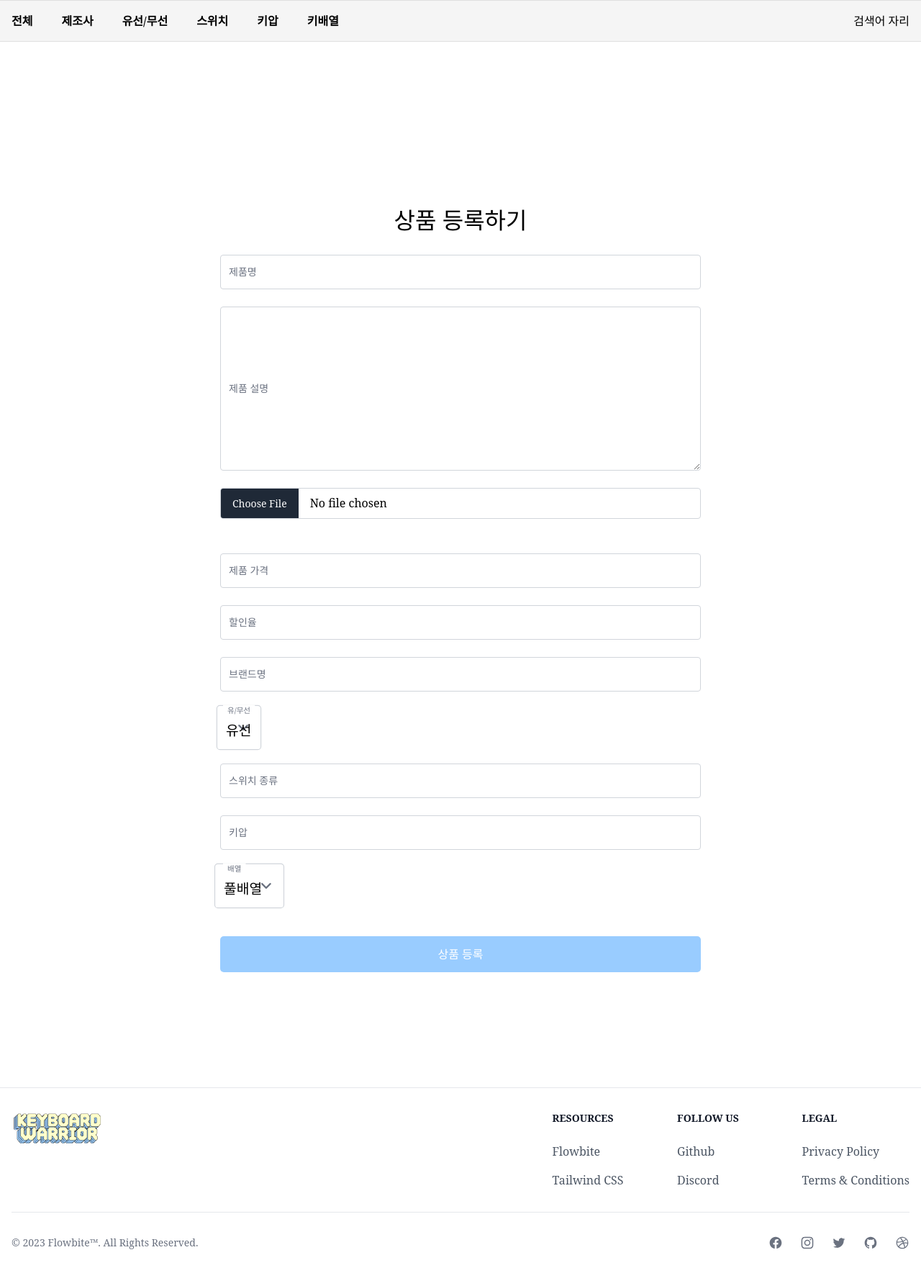
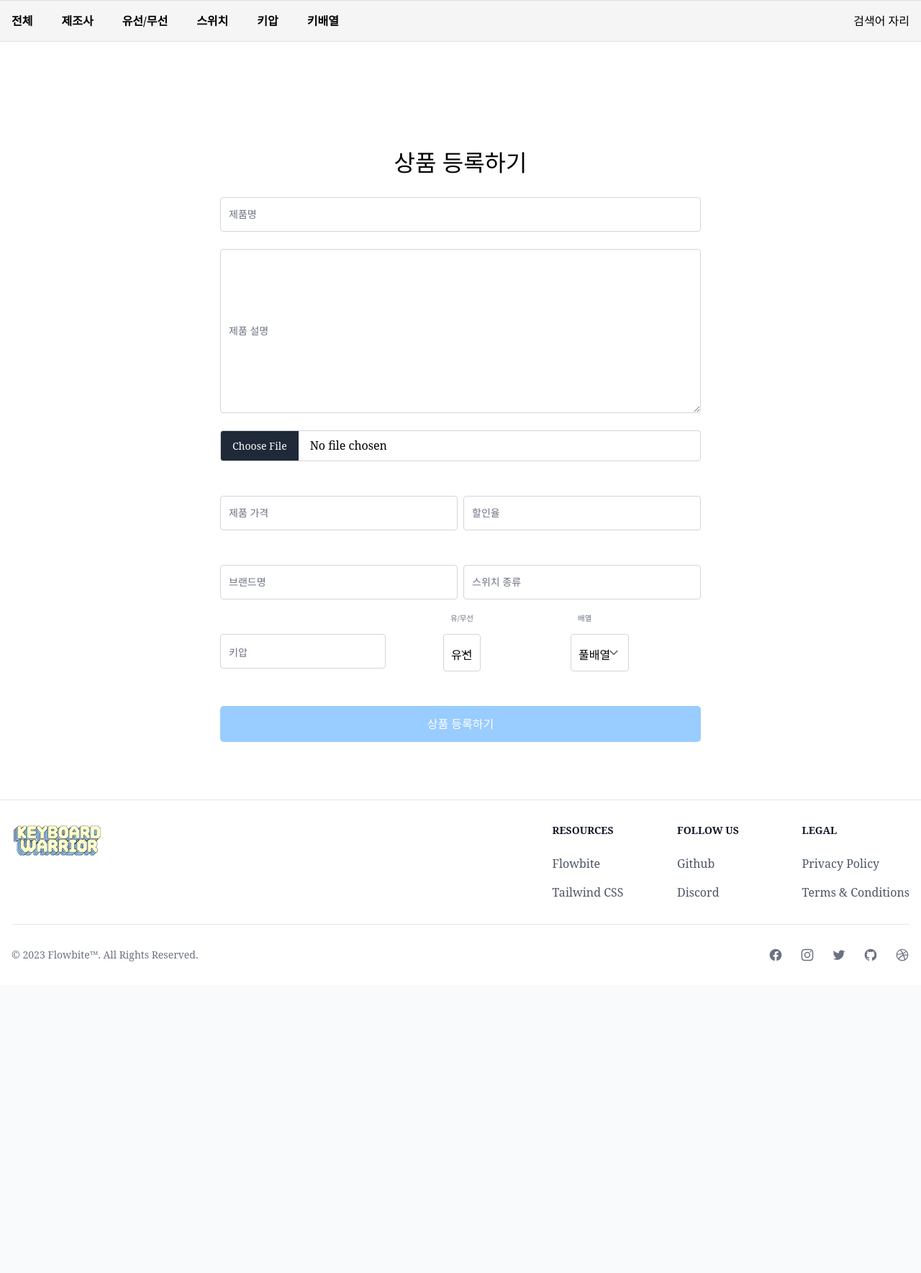
Before and after one commit to keyboard-warriors6/keyboard_warrior, a Django app: page /products/create/ in a window 1280 px wide. Shown: the part 85-1854 px from the top of the page at 72% size. After the commit the page ends 1421 px from the top, so only its background shows below. Run offline with Django 3.2, Linux system fonts and the light colour scheme; the visitor is signed in with stand-in values (Sample User, id 1); some libraries are stand-ins or nearby versions; some web fonts are replaced.

Commit message:
[UPDATE] product_create.html

```diff
--- a/products/forms.py
+++ b/products/forms.py
@@ -16,7 +16,6 @@ class CategoryForm(forms.ModelForm):
         self.fields['brand'].label = '브랜드명'
         self.fields['brand'].help_text = ''
         self.fields['bluetooth'].widget.attrs['class'] = 'product-create-form block mt-6 px-2.5 pb-2.5 pt-4 w-fulltext-gray-900 bg-white border-1 appearance-none peer'
-        self.fields['bluetooth'].widget.attrs['style'] = 'transform: scale(1.2);'
         self.fields['switch'].widget.attrs['class'] = 'product-create-form block mt-6 px-2.5 pb-2.5 pt-4 w-full text-sm text-gray-900 bg-white border-1 appearance-none peer'
         self.fields['switch'].widget.attrs['placeholder'] = " "
         self.fields['switch'].label = '스위치 종류'
@@ -26,7 +25,6 @@ class CategoryForm(forms.ModelForm):
         self.fields['pressure'].label = '키압'
         self.fields['pressure'].help_text = ''
         self.fields['tenkey'].widget.attrs['class'] = 'product-create-form block mt-6 px-2.5 pb-2.5 pt-4 w-fulltext-gray-900 bg-white border-1 appearance-none peer'
-        self.fields['tenkey'].widget.attrs['style'] = 'transform: scale(1.2);'
 
     """
     brand: 브랜드명
--- a/products/templates/products/product_create.html
+++ b/products/templates/products/product_create.html
@@ -6,22 +6,68 @@
 {% endblock head %}
 
 {% block content %}
-  <h2 class="title mt-20 mb-5">상품 등록하기</h2>
+  <h2 class="title mb-5">상품 등록하기</h2>
   <form action="{% url 'products:product_create' %}" method="POST" enctype="multipart/form-data">
     {% csrf_token %}
-    {% for field in form %}
-      <div class="relative">
-        {{ field }}
-        <label for="{{ field.auto_id }}" class="absolute text-sm text-gray-500 duration-300 transform -translate-y-4 scale-75 top-2 z-10 origin-[0] bg-white px-2 peer-focus:px-2 peer-focus:text-[#99ccff] peer-placeholder-shown:scale-100 peer-placeholder-shown:-translate-y-1/2 peer-placeholder-shown:top-1/2 peer-focus:top-2 peer-focus:scale-75 peer-focus:-translate-y-4 left-1">{{ field.label }}</label>
+
+    <div class="relative">
+      {{ form.name }}
+      <label for="{{ form.name.auto_id }}" class="absolute text-sm text-gray-500 duration-300 transform -translate-y-4 scale-75 top-2 z-10 origin-[0] bg-white px-2 peer-focus:px-2 peer-focus:text-[#99ccff] peer-placeholder-shown:scale-100 peer-placeholder-shown:-translate-y-1/2 peer-placeholder-shown:top-1/2 peer-focus:top-2 peer-focus:scale-75 peer-focus:-translate-y-4 left-1">{{ form.name.label }}</label>
+    </div>
+
+    <div class="relative">
+      {{ form.content }}
+      <label for="{{ form.content.auto_id }}" class="absolute text-sm text-gray-500 duration-300 transform -translate-y-4 scale-75 top-2 z-10 origin-[0] bg-white px-2 peer-focus:px-2 peer-focus:text-[#99ccff] peer-placeholder-shown:scale-100 peer-placeholder-shown:-translate-y-1/2 peer-placeholder-shown:top-1/2 peer-focus:top-2 peer-focus:scale-75 peer-focus:-translate-y-4 left-1">{{ form.content.label }}</label>
+    </div>
+
+    <div class="relative">
+      {{ form.product_img }}
+    </div>
+
+    <div class="flex">
+      <div class="relative flex-1 me-1">
+        {{ form.price }}
+        <label for="{{ form.price.auto_id }}" class="absolute text-sm text-gray-500 duration-300 transform -translate-y-4 scale-75 top-2 z-10 origin-[0] bg-white px-2 peer-focus:px-2 peer-focus:text-[#99ccff] peer-placeholder-shown:scale-100 peer-placeholder-shown:-translate-y-1/2 peer-placeholder-shown:top-1/2 peer-focus:top-2 peer-focus:scale-75 peer-focus:-translate-y-4 left-1">{{ form.price.label }}</label>
       </div>
-    {% endfor %}
 
-    {% for field in category_form %}
-      <div class="relative">
-        {{ field }}
-        <label for="{{ field.auto_id }}" class="absolute text-sm text-gray-500 duration-300 transform -translate-y-4 scale-75 top-2 z-10 origin-[0] bg-white px-2 peer-focus:px-2 peer-focus:text-[#99ccff] peer-placeholder-shown:scale-100 peer-placeholder-shown:-translate-y-1/2 peer-placeholder-shown:top-1/2 peer-focus:top-2 peer-focus:scale-75 peer-focus:-translate-y-4 left-1">{{ field.label }}</label>
+      <div class="relative flex-1 ms-1">
+        {{ form.discount_rate }}
+        <label for="{{ form.discount_rate.auto_id }}" class="absolute text-sm text-gray-500 duration-300 transform -translate-y-4 scale-75 top-2 z-10 origin-[0] bg-white px-2 peer-focus:px-2 peer-focus:text-[#99ccff] peer-placeholder-shown:scale-100 peer-placeholder-shown:-translate-y-1/2 peer-placeholder-shown:top-1/2 peer-focus:top-2 peer-focus:scale-75 peer-focus:-translate-y-4 left-1">{{ form.discount_rate.label }}</label>
       </div>
-    {% endfor %}
-    <input type="submit" value="상품 등록" class="product-create-btn bg-[#99ccff] mb-20">
-</form>
+    </div>
+
+    <div class="flex">
+      <div class="relative flex-1 me-1">
+        {{ category_form.brand }}
+        <label for="{{ category_form.brand.auto_id }}" class="absolute text-sm text-gray-500 duration-300 transform -translate-y-4 scale-75 top-2 z-10 origin-[0] bg-white px-2 peer-focus:px-2 peer-focus:text-[#99ccff] peer-placeholder-shown:scale-100 peer-placeholder-shown:-translate-y-1/2 peer-placeholder-shown:top-1/2 peer-focus:top-2 peer-focus:scale-75 peer-focus:-translate-y-4 left-1">{{ category_form.brand.label }}</label>
+      </div>
+
+      <div class="relative flex-1 ms-1">
+        {{ category_form.switch }}
+        <label for="{{ category_form.switch.auto_id }}" class="absolute text-sm text-gray-500 duration-300 transform -translate-y-4 scale-75 top-2 z-10 origin-[0] bg-white px-2 peer-focus:px-2 peer-focus:text-[#99ccff] peer-placeholder-shown:scale-100 peer-placeholder-shown:-translate-y-1/2 peer-placeholder-shown:top-1/2 peer-focus:top-2 peer-focus:scale-75 peer-focus:-translate-y-4 left-1">{{ category_form.switch.label }}</label>
+      </div>
+    </div>
+
+
+
+
+    <div class="flex">
+      <div class="relative ">
+        {{ category_form.pressure }}
+        <label for="{{ category_form.pressure.auto_id }}" class="absolute text-sm text-gray-500 duration-300 transform -translate-y-4 scale-75 top-2 z-10 origin-[0] bg-white px-2 peer-focus:px-2 peer-focus:text-[#99ccff] peer-placeholder-shown:scale-100 peer-placeholder-shown:-translate-y-1/2 peer-placeholder-shown:top-1/2 peer-focus:top-2 peer-focus:scale-75 peer-focus:-translate-y-4 left-1">{{ category_form.pressure.label }}</label>
+      </div>
+
+      <div class="relative flex-1 ms-20">
+        {{ category_form.bluetooth }}
+        <label for="{{ category_form.bluetooth.auto_id }}" class="absolute text-sm text-gray-500 duration-300 transform -translate-y-4 scale-75 top-2 z-10 origin-[0] bg-white px-2 peer-focus:px-2 peer-focus:text-[#99ccff] peer-placeholder-shown:scale-100 peer-placeholder-shown:-translate-y-1/2 peer-placeholder-shown:top-1/2 peer-focus:top-2 peer-focus:scale-75 peer-focus:-translate-y-4 left-1">{{ category_form.bluetooth.label }}</label>
+      </div>
+
+      <div class="relative flex-1 me-1">
+        {{ category_form.tenkey }}
+        <label for="{{ category_form.tenkey.auto_id }}" class="absolute text-sm text-gray-500 duration-300 transform -translate-y-4 scale-75 top-2 z-10 origin-[0] bg-white px-2 peer-focus:px-2 peer-focus:text-[#99ccff] peer-placeholder-shown:scale-100 peer-placeholder-shown:-translate-y-1/2 peer-placeholder-shown:top-1/2 peer-focus:top-2 peer-focus:scale-75 peer-focus:-translate-y-4 left-1">{{ category_form.tenkey.label }}</label>
+      </div>
+    </div>
+
+    <input type="submit" value="상품 등록하기" class="product-create-btn bg-[#99ccff] mt-6">
+  </form>
 {% endblock content %}
```
Also changed, not shown: products/migrations/0005_auto_20230515_1730.py (added).
